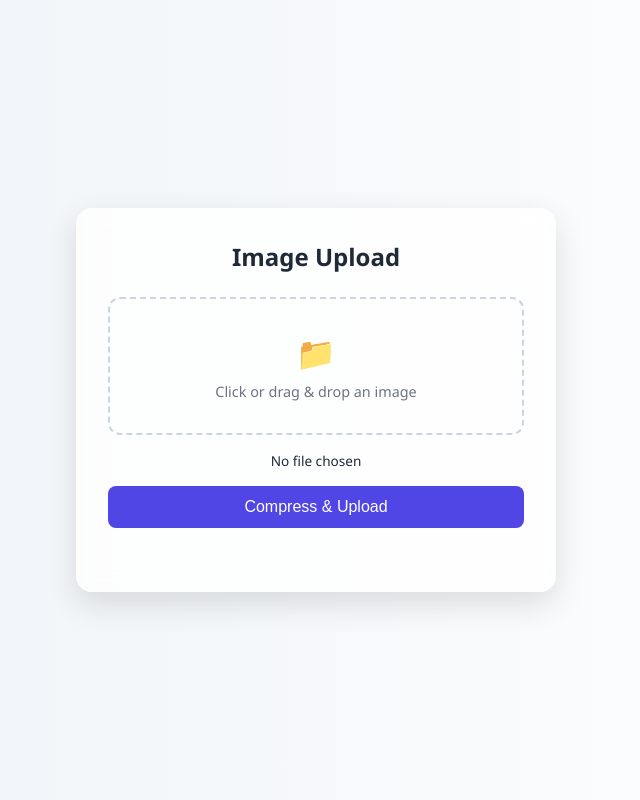
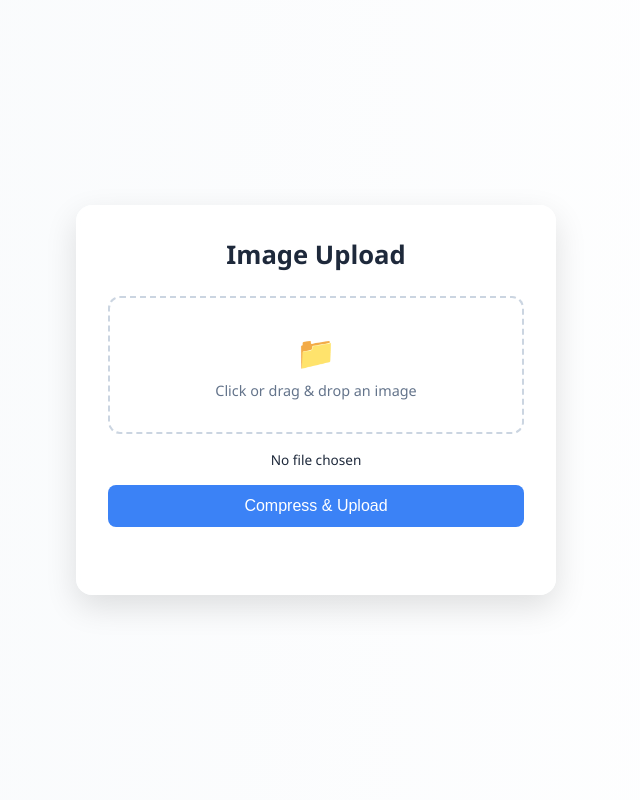
Before and after one commit to bgridtech/images-backend-render, a Flask app: page / in a window 1280 px wide. Shown: the whole page, without its empty margins (324-964 px from the left). Run offline with Flask 2, Linux system fonts and the light colour scheme; some libraries are stand-ins or nearby versions.

Commit message:
Update style.css

```diff
--- a/static/style.css
+++ b/static/style.css
@@ -1,75 +1,172 @@
 :root {
-      --bg-start: #edf2f7;
-      --bg-end: #ffffff;
-      --card-bg: rgba(255,255,255,0.8);
-      --accent: #4f46e5;
-      --accent-hover: #4338ca;
-      --text: #1f2937;
-      --muted: #6b7280;
-      --bar-bg: #e5e7eb;
-      --compress-color: #facc15;
-      --upload-color: #4f46e5;
-      --disabled: #a5b4fc;
-    }
-* { box-sizing: border-box; margin:0; padding:0 }
+  --bg-start: #f8fafc;
+  --bg-end: #ffffff;
+  --card-bg: rgba(255, 255, 255, 0.85);
+  --accent: #3b82f6;
+  --accent-hover: #2563eb;
+  --text: #1e293b;
+  --muted: #64748b;
+  --bar-bg: #e2e8f0;
+  --compress-color: #fbbf24;
+  --upload-color: #3b82f6;
+  --github-color: #10b981;
+  --disabled: #93c5fd;
+}
+
+* {
+  box-sizing: border-box;
+  margin: 0;
+  padding: 0;
+}
+
 body {
-    font-family:'Segoe UI',sans-serif;
-    background: linear-gradient(to right, var(--bg-start), var(--bg-end));
-    height:100vh; display:flex; align-items:center; justify-content:center;
-    color: var(--text); padding:20px;
+  font-family: 'Segoe UI', sans-serif;
+  background: linear-gradient(to right, var(--bg-start), var(--bg-end));
+  height: 100vh;
+  display: flex;
+  align-items: center;
+  justify-content: center;
+  color: var(--text);
+  padding: 20px;
 }
+
 .card {
-    background: var(--card-bg); backdrop-filter: blur(8px);
-    border-radius:1rem; box-shadow:0 12px 32px rgba(0,0,0,0.12);
-    width:100%; max-width:480px; padding:2rem; text-align:center;
+  background: var(--card-bg);
+  backdrop-filter: blur(10px);
+  border-radius: 1rem;
+  box-shadow: 0 12px 32px rgba(0, 0, 0, 0.12);
+  width: 100%;
+  max-width: 480px;
+  padding: 2rem;
+  text-align: center;
 }
-h1 { font-size:1.5rem; margin-bottom:1.5rem }
+
+h1 {
+  font-size: 1.6rem;
+  margin-bottom: 1.5rem;
+}
+
 .file-drop {
-    border:2px dashed #cbd5e1; border-radius:0.75rem;
-    padding:2rem; cursor:pointer; transition: background .3s, border-color .3s;
-    margin-bottom:1rem; display:flex; align-items:center; justify-content:center;
-    flex-direction:column;
+  border: 2px dashed #cbd5e1;
+  border-radius: 0.75rem;
+  padding: 2rem;
+  cursor: pointer;
+  transition: background 0.3s, border-color 0.3s;
+  margin-bottom: 1rem;
+  display: flex;
+  align-items: center;
+  justify-content: center;
+  flex-direction: column;
 }
+
 .file-drop.dragover {
-    background:#e0e7ff; border-color:var(--accent);
+  background: #dbeafe;
+  border-color: var(--accent);
 }
-.file-drop .icon { font-size:2rem; color: var(--muted); margin-bottom:0.5rem }
-.file-drop p { font-size:0.9rem; color: var(--muted) }
-input[type="file"] { display:none }
+
+.file-drop .icon {
+  font-size: 2rem;
+  color: var(--muted);
+  margin-bottom: 0.5rem;
+}
+
+.file-drop p {
+  font-size: 0.9rem;
+  color: var(--muted);
+}
+
+input[type="file"] {
+  display: none;
+}
+
 .file-name {
-    font-size:0.85rem; color: var(--text);
-    margin-bottom:1rem; word-break:break-all;
+  font-size: 0.85rem;
+  color: var(--text);
+  margin-bottom: 1rem;
+  word-break: break-word;
 }
+
 button {
-    width:100%; padding:0.75rem; font-size:1rem;
-    border:none; border-radius:0.5rem; cursor:pointer;
-    background: var(--accent); color:white; transition: background .2s;
+  width: 100%;
+  padding: 0.75rem;
+  font-size: 1rem;
+  border: none;
+  border-radius: 0.5rem;
+  cursor: pointer;
+  background: var(--accent);
+  color: white;
+  transition: background 0.2s;
 }
-button:hover:not([disabled]) { background: var(--accent-hover) }
-button[disabled] { background: var(--disabled); cursor:not-allowed }
+
+button:hover:not([disabled]) {
+  background: var(--accent-hover);
+}
+
+button[disabled] {
+  background: var(--disabled);
+  cursor: not-allowed;
+}
+
 .stage-label {
-    font-size:0.85rem; color: var(--muted);
-    margin-top:0.75rem; min-height:1.2rem;
+  font-size: 0.9rem;
+  color: var(--muted);
+  margin-top: 0.75rem;
+  min-height: 1.5rem;
 }
+
 .progress-bar {
-    width:100%; background:var(--bar-bg);
-    border-radius:0.5rem; overflow:hidden;
-    height:0.75rem; margin-top:0.5rem; display:none;
+  width: 100%;
+  background: var(--bar-bg);
+  border-radius: 0.5rem;
+  overflow: hidden;
+  height: 0.75rem;
+  margin-top: 0.5rem;
+  display: none;
 }
+
 .progress-fill {
-    height:100%; width:0%; transition:width .1s ease;
+  height: 100%;
+  width: 0%;
+  transition: width 0.1s ease;
 }
+
+#compressFill {
+  background: var(--compress-color);
+}
+
+#clientFill {
+  background: var(--upload-color);
+}
+
+#githubFill {
+  background: var(--github-color);
+}
+
 #result {
-    margin-top:1.5rem; display:none; position:relative;
+  margin-top: 1.5rem;
+  display: none;
+  position: relative;
 }
+
 #result code {
-    display:block; background:#f3f4f6;
-    padding:0.75rem 2.5rem 0.75rem 0.75rem;
-    font-family:monospace; font-size:0.9rem;
-    border-radius:0.5rem; word-break:break-all;
+  display: block;
+  background: #f1f5f9;
+  padding: 0.75rem 2.5rem 0.75rem 0.75rem;
+  font-family: monospace;
+  font-size: 0.9rem;
+  border-radius: 0.5rem;
+  word-break: break-word;
 }
+
 .copy-icon {
-    position:absolute; top:0.75rem; right:0.75rem;
-    font-size:1rem; color:var(--accent); cursor:pointer;
+  position: absolute;
+  top: 0.75rem;
+  right: 0.75rem;
+  font-size: 1rem;
+  color: var(--accent);
+  cursor: pointer;
 }
-.copy-icon:hover { color: var(--accent-hover) }
+
+.copy-icon:hover {
+  color: var(--accent-hover);
+}
```
